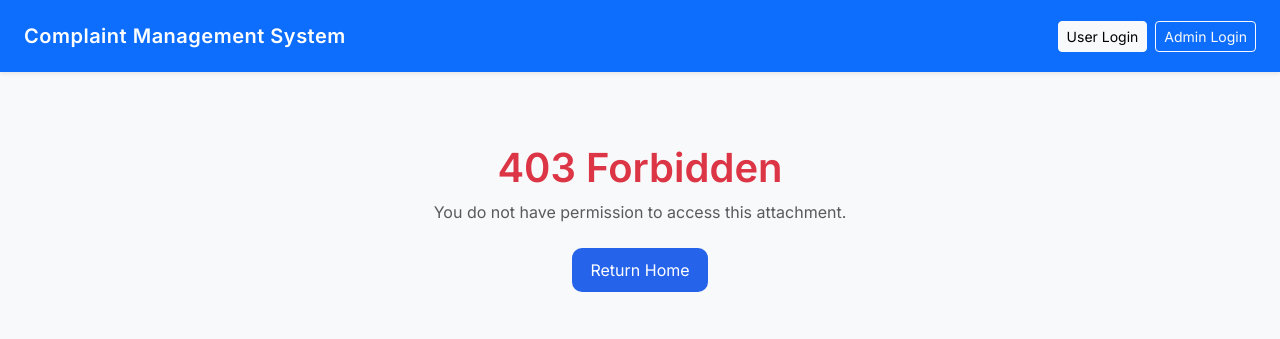
After one commit to Sahiljain6/complaint-management-system, a Flask app: template templates/403.html in a window 1280 px wide. The commit adds this page. Shown: the top 339 px of the page. Run offline with Flask 3, Linux system fonts and the light colour scheme; the template is opened without the code that fills it, so the values that code supplies are empty.

Commit message:
Add secure attachment viewing route

```diff
--- a/app.py
+++ b/app.py
@@ -466,7 +466,7 @@ def update_complaint(complaint_id):
 
 @app.route("/attachments/<filename>")
 @login_required
-def download_attachment(filename):
+def view_attachment(filename):
     if not filename:
         abort(404)
     complaint = Complaint.query.filter_by(attachment_filename=filename).first()
@@ -474,7 +474,17 @@ def download_attachment(filename):
         abort(404)
     if session.get("role") != "admin" and complaint.user != session.get("username"):
         abort(403)
-    return send_from_directory(app.config["UPLOAD_FOLDER"], filename, as_attachment=True)
+    return send_from_directory(app.config["UPLOAD_FOLDER"], filename, as_attachment=False)
+
+
+@app.errorhandler(403)
+def forbidden(_error):
+    return render_template("403.html"), 403
+
+
+@app.errorhandler(404)
+def not_found(_error):
+    return render_template("404.html"), 404
 
 # =================================================
 # LOGOUT
--- /dev/null
+++ b/templates/403.html
@@ -0,0 +1,9 @@
+{% extends "base.html" %}
+
+{% block content %}
+  <div class="text-center py-5">
+    <h1 class="display-6 fw-semibold text-danger">403 Forbidden</h1>
+    <p class="text-muted mb-4">You do not have permission to access this attachment.</p>
+    <a class="btn btn-primary" href="{{ url_for('home') }}">Return Home</a>
+  </div>
+{% endblock %}
--- a/templates/admin_dashboard.html
+++ b/templates/admin_dashboard.html
@@ -43,7 +43,7 @@
           <div class="text-muted small">{{ c.created_at or "-" }}</div>
           {% if c.attachment_filename %}
             <div class="mt-2">
-              <a href="{{ url_for('download_attachment', filename=c.attachment_filename) }}" class="btn btn-sm btn-outline-primary">View Attachment</a>
+              <a href="{{ url_for('view_attachment', filename=c.attachment_filename) }}" class="btn btn-sm btn-outline-primary">View Attachment</a>
             </div>
           {% else %}
             <div class="mt-2 text-muted small">No attachment</div>
--- a/templates/user_dashboard.html
+++ b/templates/user_dashboard.html
@@ -57,7 +57,7 @@
         <td><span class="badge bg-info">{{ c.status }}</span></td>
         <td>
           {% if c.attachment_filename %}
-            <a href="{{ url_for('download_attachment', filename=c.attachment_filename) }}" class="btn btn-sm btn-outline-primary">
+            <a href="{{ url_for('view_attachment', filename=c.attachment_filename) }}" class="btn btn-sm btn-outline-primary">
               Download
             </a>
           {% else %}
```
Also changed, not shown: templates/404.html (added, +9 -0 lines).
